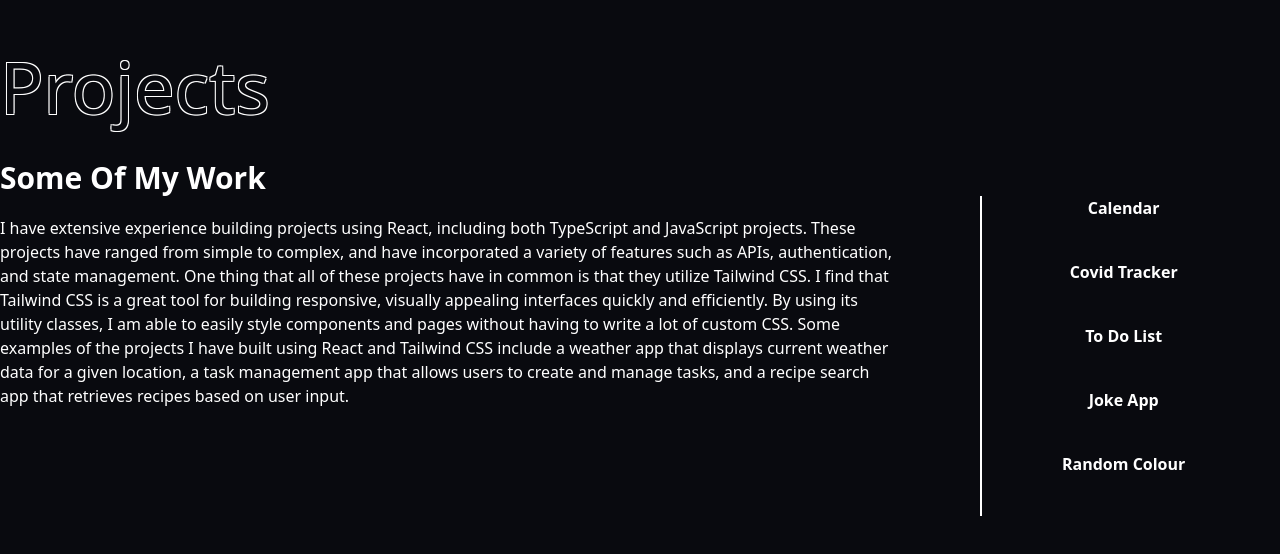
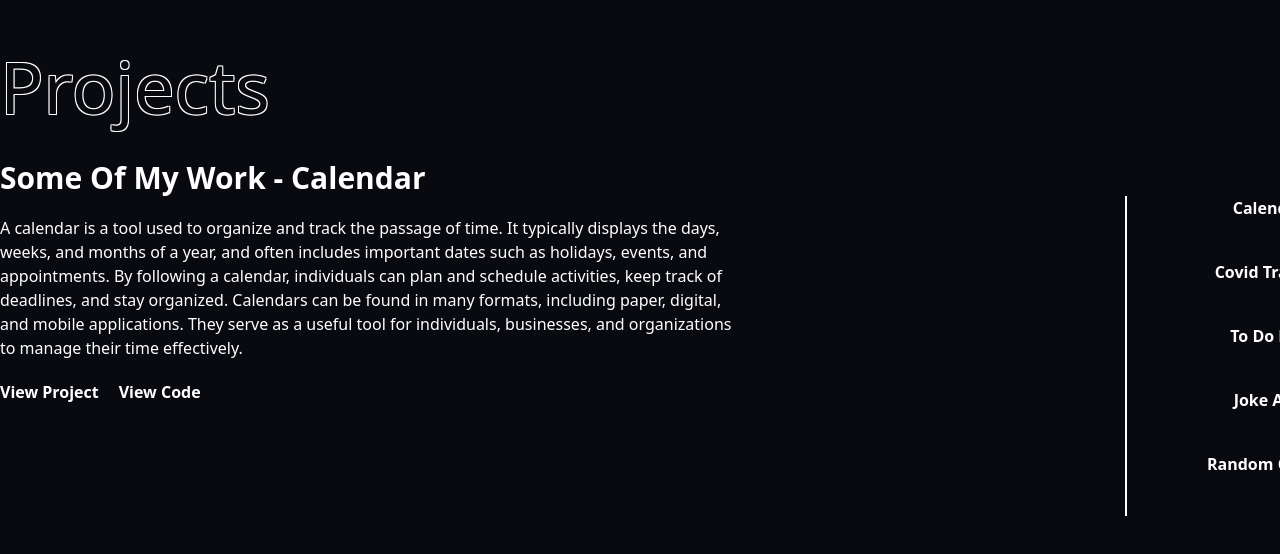
Before and after one commit to Killdroid2342/portfolio, an Astro site: page / in a window 1280 px wide. Shown: the part 1888-2442 px from the top of the page. Built offline with nearby package versions, Linux system fonts and the light colour scheme; Astro itself is replaced by a stand-in of ours.

Commit message:
added view code and project

```diff
--- a/src/components/Projects.tsx
+++ b/src/components/Projects.tsx
@@ -3,7 +3,8 @@ import React, { useState } from 'react';
 type Project = {
   title: string;
   content: string;
-  link: string;
+  githubLink: string;
+  projectLink: string;
 };
 
 const projectData: Project[] = [
@@ -11,34 +12,41 @@ const projectData: Project[] = [
     title: 'Calendar',
     content:
       'A calendar is a tool used to organize and track the passage of time. It typically displays the days, weeks, and months of a year, and often includes important dates such as holidays, events, and appointments. By following a calendar, individuals can plan and schedule activities, keep track of deadlines, and stay organized. Calendars can be found in many formats, including paper, digital, and mobile applications. They serve as a useful tool for individuals, businesses, and organizations to manage their time effectively.',
-    link: 'View Project',
+    githubLink: 'https://github.com/Killdroid2342/calendar',
+    projectLink: 'https://calendar-three-liard.vercel.app/',
   },
   {
     title: 'Covid Tracker',
     content:
       'The COVID tracker is a tool that uses data from official sources to monitor and track the spread of COVID-19. They provide real-time updates on confirmed cases, deaths, recoveries, and other statistics related to the virus, often using visual aids like charts and graphs. These are displayed within a modal for easy access and analysis by users.',
-    link: 'View Project',
+    githubLink: 'https://github.com/Killdroid2342/covid-tracker',
+    projectLink: 'https://covid-tracker-six-kappa.vercel.app/',
   },
   {
     title: 'To Do List',
     content:
       'My To Do List is a tool that allows users to keep track of their tasks and activities. It typically involves typing or writing down the tasks and adding them to the list. By doing so, users can keep track of their progress and ensure that everything is completed on time. To Do Lists are essentially trackers as they allow users to monitor their activities and ensure that they remain on track to achieving their goals. They are often used in personal and professional settings and can be created using various formats, including digital or paper-based lists.',
-    link: 'View Project',
+    githubLink: 'https://github.com/Killdroid2342/to-do-list',
+    projectLink: 'https://to-do-app-lac.vercel.app/',
   },
   {
     title: 'Joke App',
     content: `The Joke App that I've developed is designed to provide users with a seamless and entertaining experience. With a simple and intuitive interface, users can easily select the genre of jokes they want to generate and enjoy a selection of humorous jokes. What's more, this app has the added benefit of allowing users to save their favorite jokes for future reference. Whether they want to share a joke with a friend or simply revisit a particularly funny one, saved jokes will be easily accessible even after closing the browser.`,
-    link: 'View Project',
+    githubLink: 'https://github.com/Killdroid2342/joke-app',
+    projectLink: 'https://joke-app-woad.vercel.app/',
   },
   {
     title: 'Random Colour',
     content: `The random color app I've created, users can enjoy an easy and fun way to generate new and exciting colors. By simply clicking a button, a new color will be randomly generated and displayed as the background. But that's not all - the app also features a convenient copy button, which allows users to easily copy the corresponding HEX code of the background color. This is especially useful for designers, developers, and artists who need to quickly and accurately identify and replicate specific colors.`,
-    link: 'View Project',
+    githubLink: 'https://github.com/Killdroid2342/random-colour',
+    projectLink: 'https://random-colour.vercel.app/',
   },
 ];
 
 const Projects = () => {
-  const [selectedProject, setSelectedProject] = useState<Project>();
+  const [selectedProject, setSelectedProject] = useState<Project>(
+    projectData[0]
+  );
 
   return (
     <div id='projects'>
@@ -50,15 +58,33 @@ const Projects = () => {
             {selectedProject && ` - ${selectedProject.title}`}
           </h2>
           <div className='flex flex-row'>
-            <p className='w-8/12 text-white mt-5 mr-20 '>
-              {selectedProject
-                ? selectedProject.content
-                : `I have extensive experience building projects using React, including both TypeScript and JavaScript projects. These projects have ranged from simple to complex, and have incorporated a variety of features such as APIs, authentication, and state management.
+            <div className=' w-10/12'>
+              <p className='w-8/12 text-white mt-5 mr-20'>
+                {selectedProject ? selectedProject.content : ``}
+              </p>
 
-                One thing that all of these projects have in common is that they utilize Tailwind CSS. I find that Tailwind CSS is a great tool for building responsive, visually appealing interfaces quickly and efficiently. By using its utility classes, I am able to easily style components and pages without having to write a lot of custom CSS.
+              <button className='text-white font-bold mt-5 mr-5 cursor-none'>
+                <a
+                  href={selectedProject?.projectLink}
+                  target='_blank'
+                  rel='noreferrer'
+                  className='cursor-none'
+                >
+                  View Project
+                </a>
+              </button>
+              <button className='text-white font-bold cursor-none'>
+                <a
+                  href={selectedProject?.githubLink}
+                  target='_blank'
+                  rel='noreferrer'
+                  className='cursor-none'
+                >
+                  View Code
+                </a>
+              </button>
+            </div>
 
-                Some examples of the projects I have built using React and Tailwind CSS include a weather app that displays current weather data for a given location, a task management app that allows users to create and manage tasks, and a recipe search app that retrieves recipes based on user input.`}
-            </p>
             <div className='border border-white'></div>
             <ul className='ml-20'>
               {projectData.map((project) => (
```
